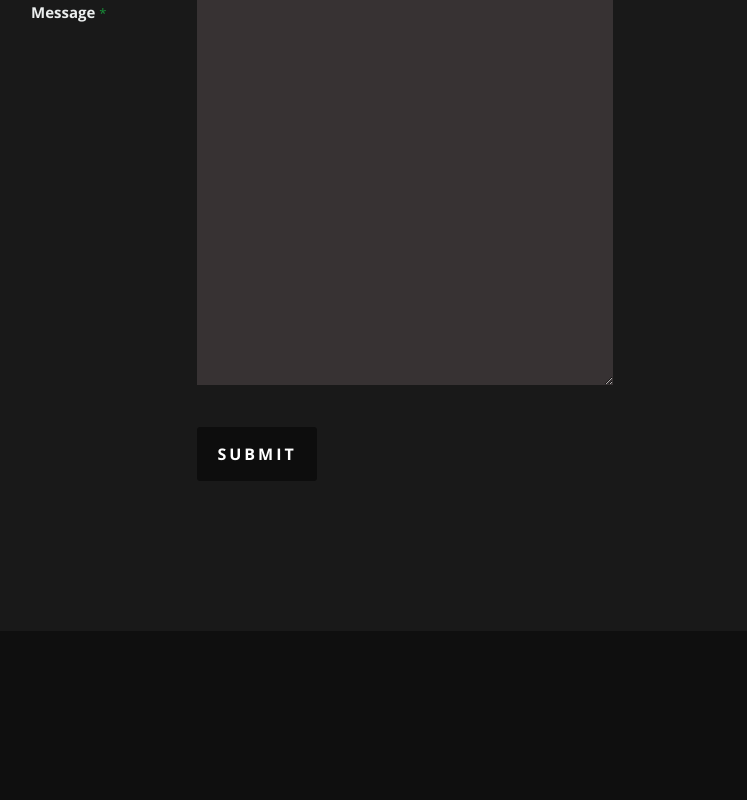
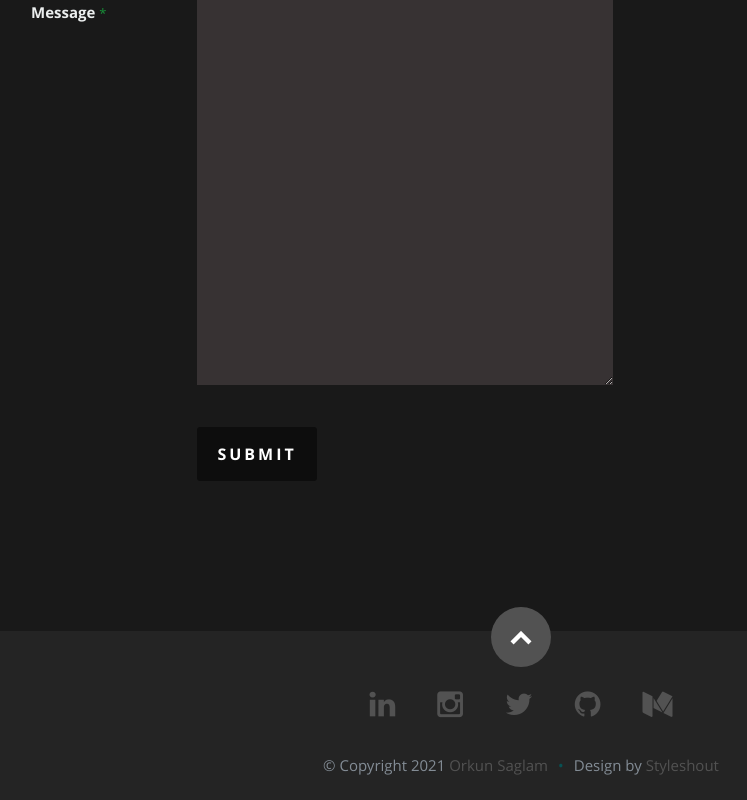
Before and after one commit to OrkunSA/Portfolio, a React (Create React App) app: page / in a window 1280 px wide. Shown: the part 3860-4660 px from the top of the page, without its empty margins (119-866 px from the left). Before the commit the page ends 4491 px from the top, so only its background shows below. Built offline with nearby package versions, Linux system fonts and the light colour scheme.

Commit message:
add footer

```diff
--- a/src/App.js
+++ b/src/App.js
@@ -7,6 +7,7 @@
 import Resume from "./components/Resume";
 import Work from "./components/Work";
 import Contact from "./components/Contact";
+import Footer from "./components/Footer";
 
 class App extends React.Component {
   constructor(props) {
@@ -50,6 +51,7 @@
         <Resume data={this.state.resumeData.resume} />
         <Work data={this.state.resumeData.portfolio} />
         <Contact data={this.state.resumeData.main} />
+        <Footer data={this.state.resumeData.main} />
       </div>
     );
   }
--- /dev/null
+++ b/src/components/Footer.js
@@ -0,0 +1,49 @@
+import React, { Component } from "react";
+
+class Footer extends Component {
+  render() {
+    if (this.props.data) {
+      var networks = this.props.data.social.map(function (network) {
+        return (
+          <li key={network.name}>
+            <a href={network.url}>
+              <i className={network.className}></i>
+            </a>
+          </li>
+        );
+      });
+    }
+
+    return (
+      <footer>
+        <div className="row">
+          <div className="twelve columns">
+            <ul className="social-links">{networks}</ul>
+
+            <ul className="copyright">
+              <li>
+                &copy; Copyright 2021{" "}
+                <a title="Orkun Saglam" href="">
+                  Orkun Saglam
+                </a>
+              </li>
+              <li>
+                Design by{" "}
+                <a title="Styleshout" href="http://www.styleshout.com/">
+                  Styleshout
+                </a>
+              </li>
+            </ul>
+          </div>
+          <div id="go-top">
+            <a className="smoothscroll" title="Back to Top" href="#home">
+              <i className="icon-up-open"></i>
+            </a>
+          </div>
+        </div>
+      </footer>
+    );
+  }
+}
+
+export default Footer;
```
